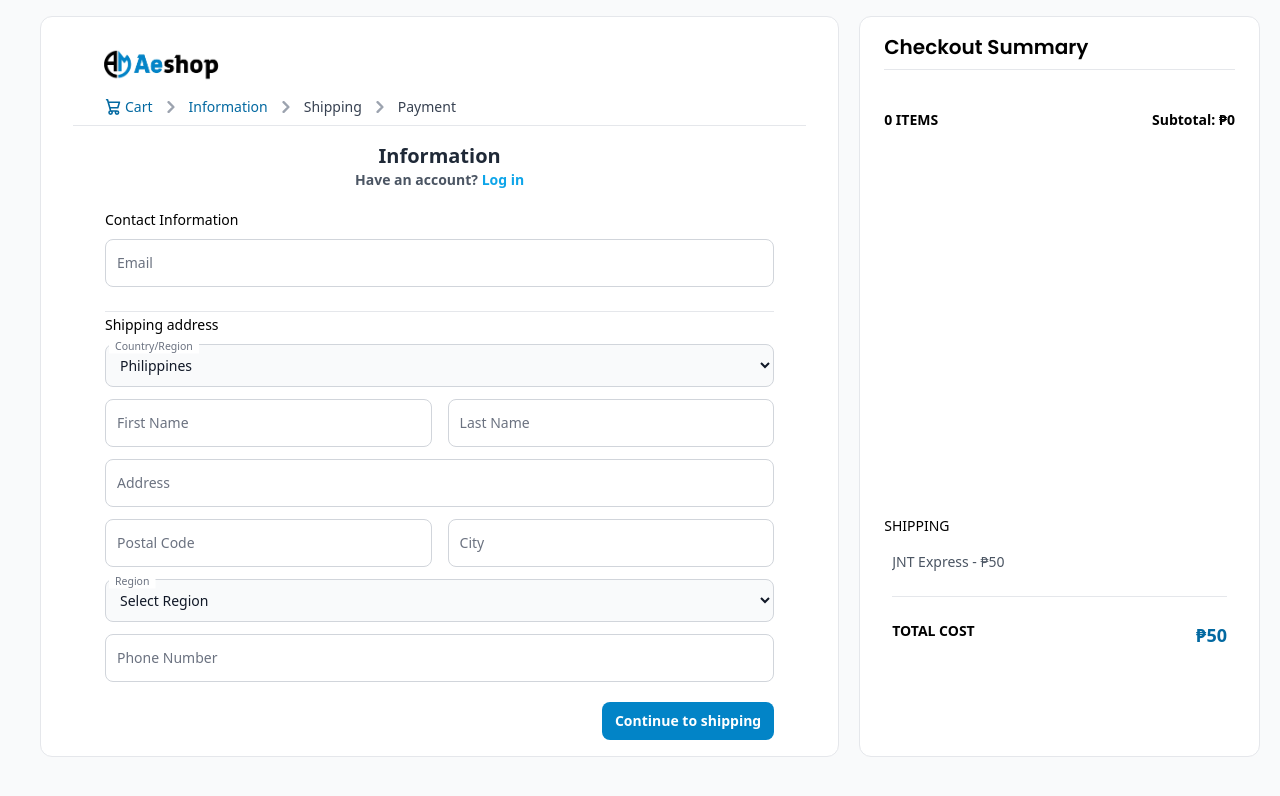
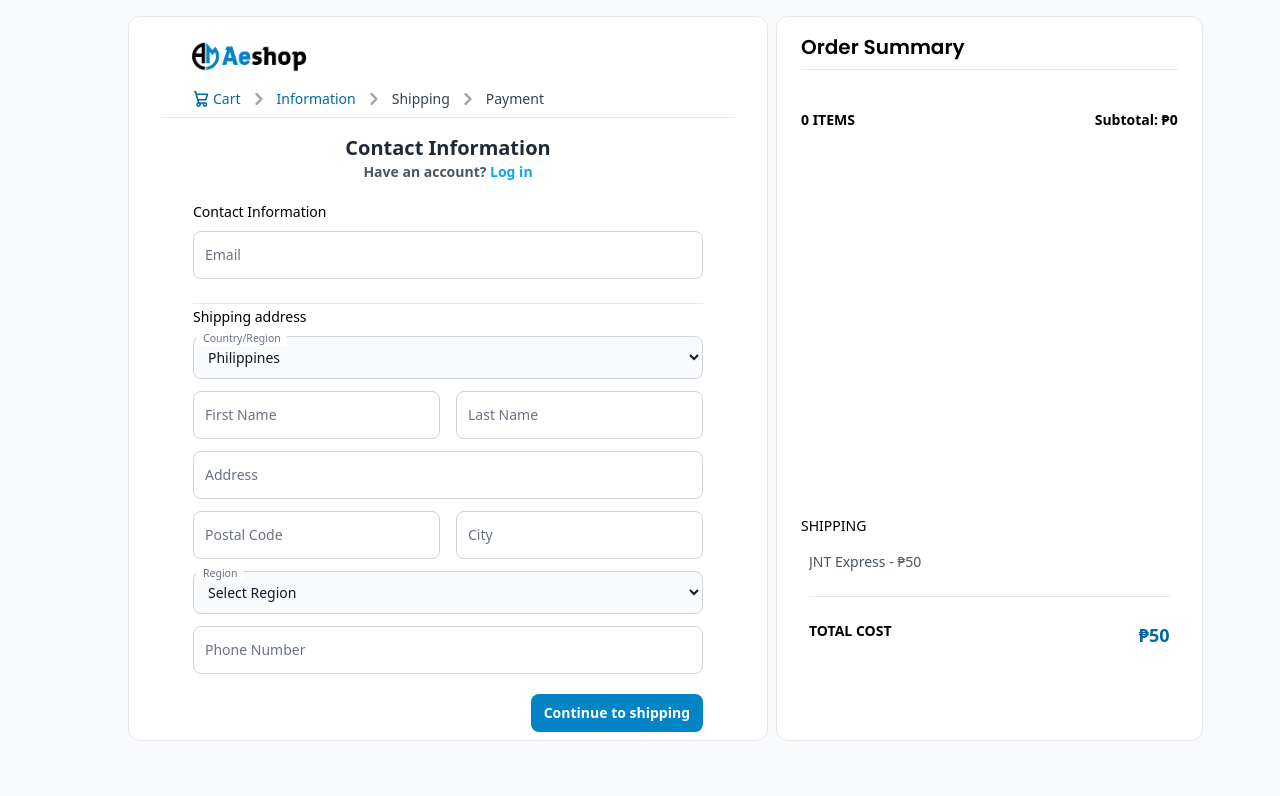
Before and after one commit to blubirdd/aeshop, a React (Vite) app: page /checkout in a window 1280 px wide. Shown: the top 796 px of the page. Built offline with nearby package versions, Linux system fonts and the light colour scheme; a web font is replaced by a local one.

Commit message:
Update checkout page

```diff
--- a/src/components/product/CheckoutForm.jsx
+++ b/src/components/product/CheckoutForm.jsx
@@ -4,8 +4,10 @@ import regions from '../../constants/regions'
 import aeshop from '/aeshop.jpg'
 function CheckoutForm() {
   return (
-    <div className="w-full md:w-2/3 md:ml-10 md:mr-5 bg-white  px-4 sm:px-8 py-4 mt-4 border rounded-xl">
-      <img src={aeshop} className="w-40 mx-auto py-2 sm:p-4 sm:ml-2" />
+    <div className="w-full md:w-1/2 md:ml-32 md:mr-2 bg-white  px-4 sm:px-8 py-2 mt-4 border rounded-xl">
+      <Link to="/">
+        <img src={aeshop} className="w-40 mx-auto py-2 sm:p-4 sm:ml-2" />
+      </Link>
       <div className="dark:bg-slate-900">
         <nav className="flex border-b pb-2 border-b-gray-200" aria-label="Breadcrumb">
           <ol className="inline-flex items-center space-x-1 md:space-x-2 rtl:space-x-reverse md:pl-8">
@@ -51,7 +53,7 @@ function CheckoutForm() {
         </nav>
         <div className="text-center mt-4 mb-4">
           <h2 className="text-2xl md:text-xl font-bold text-gray-800 dark:text-gray-200">
-            Information
+            Contact Information
           </h2>
           <p className="text-sm font-semibold text-gray-600 dark:text-gray-400">
             Have an account? <Link to="/guest/login" className="text-sky-500 hover:underline">Log in</Link>
@@ -69,7 +71,8 @@ function CheckoutForm() {
                   <input type="email" id="email"
                     className="block border w-full px-2.5 pb-2.5 pt-4  text-sm text-gray-900 bg-transparent rounded-lg border-1 border-gray-300 appearance-none dark:text-white dark:border-gray-600 dark:focus:border-blue-500 focus:outline-none focus:ring-0 focus:border-blue-600 peer"
                     placeholder=" "
-                    required />
+                    required
+                  />
                   <label
                     htmlFor="email"
                     className="absolute text-sm text-gray-500 dark:text-gray-400 duration-300 transform -translate-y-4 scale-75 top-2 z-10 origin-[0] bg-white dark:bg-gray-900 px-2 peer-focus:px-2 peer-focus:text-blue-600 peer-focus:dark:text-blue-500 peer-placeholder-shown:scale-100 peer-placeholder-shown:-translate-y-1/2 peer-placeholder-shown:top-1/2 peer-focus:top-2 peer-focus:scale-75 peer-focus:-translate-y-4 rtl:peer-focus:translate-x-1/4 rtl:peer-focus:left-auto start-1">
@@ -102,6 +105,7 @@ function CheckoutForm() {
                       id="firstName"
                       className="block border w-full px-2.5 pb-2.5 pt-4 text-sm text-gray-900 bg-transparent rounded-lg border-1 border-gray-300 appearance-none dark:text-white dark:border-gray-600 dark:focus:border-blue-500 focus:outline-none focus:ring-0 focus:border-blue-600 peer"
                       placeholder=" "
+                      required
                     />
                     <label
                       htmlFor="firstName"
@@ -115,6 +119,7 @@ function CheckoutForm() {
                       id="lastName"
                       className="block border w-full px-2.5 pb-2.5 pt-4 text-sm text-gray-900 bg-transparent rounded-lg border-1 border-gray-300 appearance-none dark:text-white dark:border-gray-600 dark:focus:border-blue-500 focus:outline-none focus:ring-0 focus:border-blue-600 peer"
                       placeholder=" "
+                      required
                     />
                     <label
                       htmlFor="lastName"
@@ -126,7 +131,8 @@ function CheckoutForm() {
                 <div className="relative">
                   <input type="text" id="address"
                     className="block border w-full px-2.5 pb-2.5 pt-4  text-sm text-gray-900 bg-transparent rounded-lg border-1 border-gray-300 appearance-none dark:text-white dark:border-gray-600 dark:focus:border-blue-500 focus:outline-none focus:ring-0 focus:border-blue-600 peer"
-                    placeholder=" " />
+                    placeholder=" "
+                    required />
                   <label
                     htmlFor="address"
                     className="absolute text-sm text-gray-500 dark:text-gray-400 duration-300 transform -translate-y-4 scale-75 top-2 z-10 origin-[0] bg-white dark:bg-gray-900 px-2 peer-focus:px-2 peer-focus:text-blue-600 peer-focus:dark:text-blue-500 peer-placeholder-shown:scale-100 peer-placeholder-shown:-translate-y-1/2 peer-placeholder-shown:top-1/2 peer-focus:top-2 peer-focus:scale-75 peer-focus:-translate-y-4 rtl:peer-focus:translate-x-1/4 rtl:peer-focus:left-auto start-1">
@@ -141,6 +147,7 @@ function CheckoutForm() {
                       id="postalCode"
                       className="block border w-full px-2.5 pb-2.5 pt-4 text-sm text-gray-900 bg-transparent rounded-lg border-1 border-gray-300 appearance-none dark:text-white dark:border-gray-600 dark:focus:border-blue-500 focus:outline-none focus:ring-0 focus:border-blue-600 peer"
                       placeholder=" "
+                      required
                     />
                     <label
                       htmlFor="postalCode"
@@ -155,6 +162,7 @@ function CheckoutForm() {
                       id="city"
                       className="block border w-full px-2.5 pb-2.5 pt-4 text-sm text-gray-900 bg-transparent rounded-lg border-1 border-gray-300 appearance-none dark:text-white dark:border-gray-600 dark:focus:border-blue-500 focus:outline-none focus:ring-0 focus:border-blue-600 peer"
                       placeholder=" "
+                      required
                     />
                     <label
                       htmlFor="city"
@@ -168,6 +176,7 @@ function CheckoutForm() {
                   <select
                     id="region"
                     className="bg-gray-50 border border-gray-300 text-gray-900 text-sm rounded-lg focus:ring-blue-500 focus:border-blue-500 block w-full p-2.5 dark:bg-gray-700 dark:border-gray-600 dark:placeholder-gray-400 dark:text-white dark:focus:ring-blue-500 dark:focus:border-blue-500"
+                    required
                   >
                     {regions.map((region) => (
                       <option key={region.value} value={region.value}>
@@ -184,8 +193,10 @@ function CheckoutForm() {
                 </div>
                 <div className="relative">
                   <input type="number" id="number"
-                    className="block border w-full px-2.5 pb-2.5 pt-4  text-sm text-gray-900 bg-transparent rounded-lg border-1 border-gray-300 appearance-none dark:text-white dark:border-gray-600 dark:focus:border-blue-500 focus:outline-none focus:ring-0 focus:border-blue-600 peer"
-                    placeholder=" " />
+                    className="block border w-full px-2.5 pb-2.5 pt-4  text-sm text-gray-900 bg-transparent rounded-lg border-1 border-gray-300 dark:text-white dark:border-gray-600 dark:focus:border-blue-500 focus:outline-none focus:ring-0 focus:border-blue-600 peer [appearance:textfield] [&::-webkit-outer-spin-button]:appearance-none [&::-webkit-inner-spin-button]:appearance-none"
+                    placeholder=" "
+                    required
+                    />
                   <label
                     htmlFor="number"
                     className="absolute text-sm text-gray-500 dark:text-gray-400 duration-300 transform -translate-y-4 scale-75 top-2 z-10 origin-[0] bg-white dark:bg-gray-900 px-2 peer-focus:px-2 peer-focus:text-blue-600 peer-focus:dark:text-blue-500 peer-placeholder-shown:scale-100 peer-placeholder-shown:-translate-y-1/2 peer-placeholder-shown:top-1/2 peer-focus:top-2 peer-focus:scale-75 peer-focus:-translate-y-4 rtl:peer-focus:translate-x-1/4 rtl:peer-focus:left-auto start-1">
@@ -194,15 +205,13 @@ function CheckoutForm() {
                 </div>
               </div>
             </div>
+            <div className="mt-5 flex justify-end gap-x-2">
+              <button className="py-2 px-3 inline-flex items-center gap-x-2 text-sm font-semibold rounded-lg border border-transparent bg-sky-600 text-white hover:bg-sky-700 disabled:opacity-50 disabled:pointer-events-none dark:focus:outline-none dark:focus:ring-1 dark:focus:ring-gray-600">
+                Continue to shipping
+              </button>
+            </div>
           </form>
-
-          <div className="mt-5 flex justify-end gap-x-2">
-            <button type="submit" className="py-2 px-3 inline-flex items-center gap-x-2 text-sm font-semibold rounded-lg border border-transparent bg-sky-600 text-white hover:bg-sky-700 disabled:opacity-50 disabled:pointer-events-none dark:focus:outline-none dark:focus:ring-1 dark:focus:ring-gray-600">
-              Continue to shipping
-            </button>
-          </div>
         </div>
-
       </div>
     </div>
   )
--- a/src/components/product/CheckoutSummary.jsx
+++ b/src/components/product/CheckoutSummary.jsx
@@ -6,13 +6,13 @@ function CheckoutSummary() {
 
   return (
     <div className="w-full md:w-1/3 bg-white border px-4 py-4 md:mr-5 md:px-6 md:py-4 mt-4 rounded-xl">
-      <h1 className="font-semibold text-lg md:text-xl border-b pb-2">Checkout Summary</h1>
+      <h1 className="font-semibold text-lg md:text-xl border-b pb-2">Order Summary</h1>
       <div className="flex flex-col md:flex-row justify-between mt-4 md:mt-10 mb-4 md:mb-5">
         <span className="font-semibold text-sm uppercase mb-2 md:mb-0">{getTotalOfCartProducts()} Items</span>
         <span className="font-semibold text-sm md:text-md">Subtotal: ₱{getTotalCartAmount().toLocaleString()}</span>
       </div>
 
-      <div className="product-list md:overflow-auto md:h-[350px] [&::-webkit-scrollbar]:w-2 [&::-webkit-scrollbar]:h-2 [&::-webkit-scrollbar-thumb]:rounded-full [&::-webkit-scrollbar-track]:bg-gray-100 [&::-webkit-scrollbar-thumb]:bg-gray-300 dark:[&::-webkit-scrollbar-track]:bg-slate-700 dark:[&::-webkit-scrollbar-thumb]:bg-slate-500">
+      <div className="product-list md:overflow-auto md:h-[350px] rounded-sm [&::-webkit-scrollbar]:w-2 [&::-webkit-scrollbar]:h-2 [&::-webkit-scrollbar-thumb]:rounded-full [&::-webkit-scrollbar-track]:bg-gray-100 [&::-webkit-scrollbar-thumb]:bg-gray-300 dark:[&::-webkit-scrollbar-track]:bg-slate-700 dark:[&::-webkit-scrollbar-thumb]:bg-slate-500">
         {products.map((product) => {
           if (cartItems[product.id] > 0) {
             return (
```
